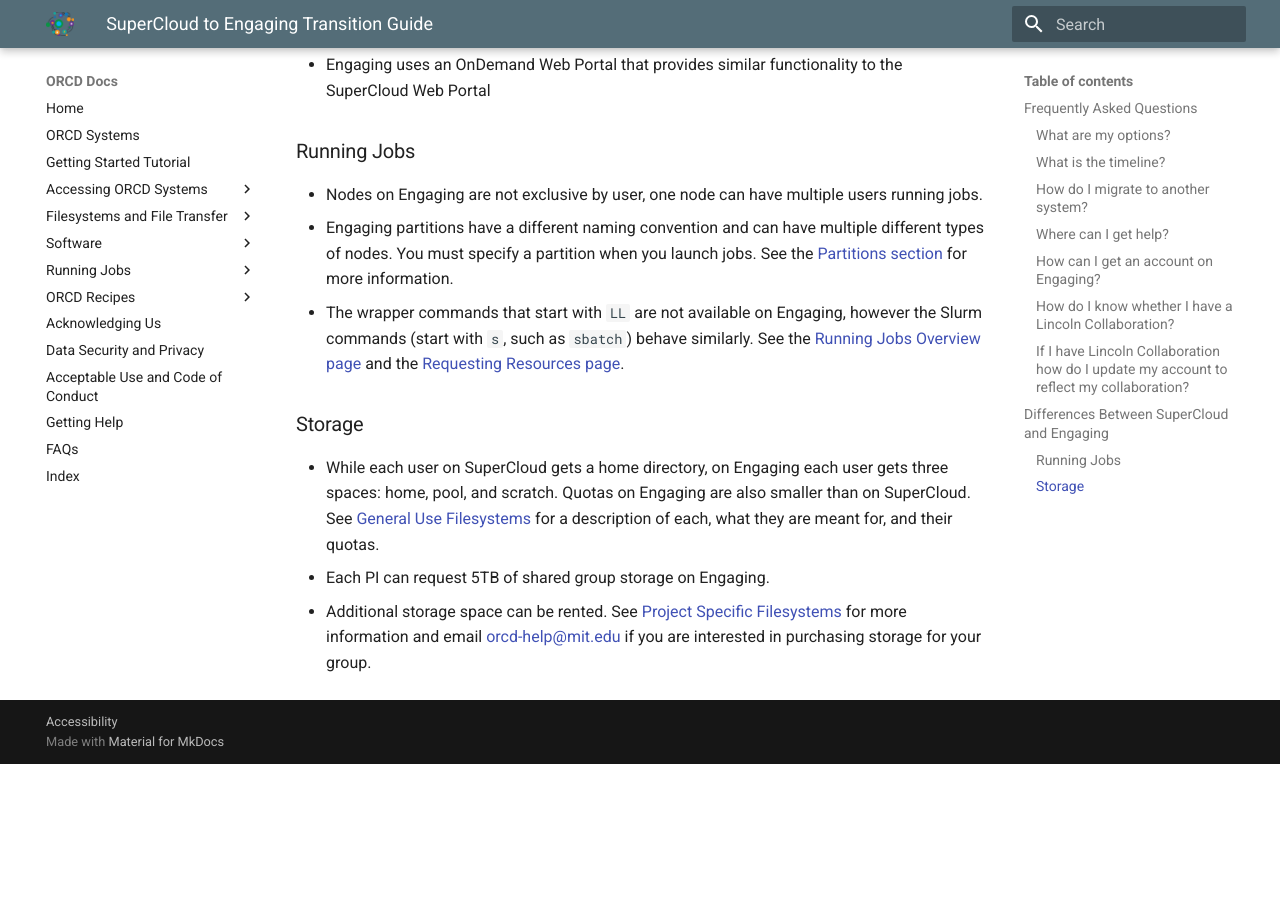
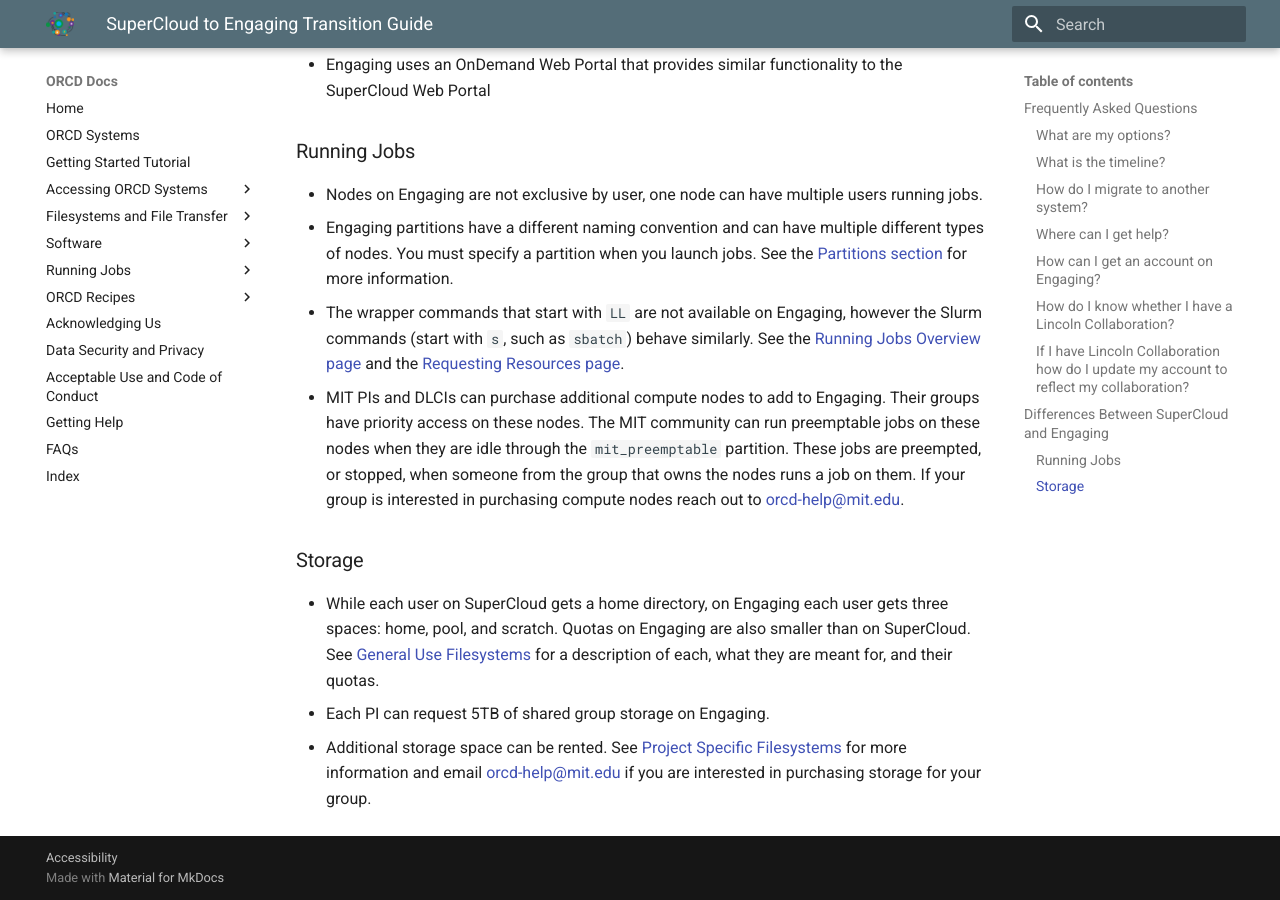
Before and after one commit to mit-orcd/orcd-docs-edit, an MkDocs documentation site: the page built from docs/transition-guide-supercloud.md, in a window 1280 px wide and 900 px high, scrolled down 2448 px. Built offline with MkDocs 1.6.1 and Material for MkDocs 9.7.7, drawn with Linux system fonts in a browser that asks for light colours; before the commit the page ends 3212 px from its top, so only the background shows below that.

Commit message:
added info about purchasing compute nodes

```diff
--- a/docs/transition-guide-supercloud.md
+++ b/docs/transition-guide-supercloud.md
@@ -58,6 +58,7 @@
 - Nodes on Engaging are not exclusive by user, one node can have multiple users running jobs.
 - Engaging partitions have a different naming convention and can have multiple different types of nodes. You must specify a partition when you launch jobs. See the [Partitions section](running-jobs/overview.md#partitions) for more information.
 - The wrapper commands that start with `LL` are not available on Engaging, however the Slurm commands (start with `s`, such as `sbatch`) behave similarly. See the [Running Jobs Overview page ](running-jobs/overview.md) and the [Requesting Resources page](running-jobs/requesting-resources.md).
+- MIT PIs and DLCIs can purchase additional compute nodes to add to Engaging. Their groups have priority access on these nodes. The MIT community can run preemptable jobs on these nodes when they are idle through the `mit_preemptable` partition. These jobs are preempted, or stopped, when someone from the group that owns the nodes runs a job on them. If your group is interested in purchasing compute nodes reach out to <orcd-help@mit.edu>.
 
 ### Storage
 
```
